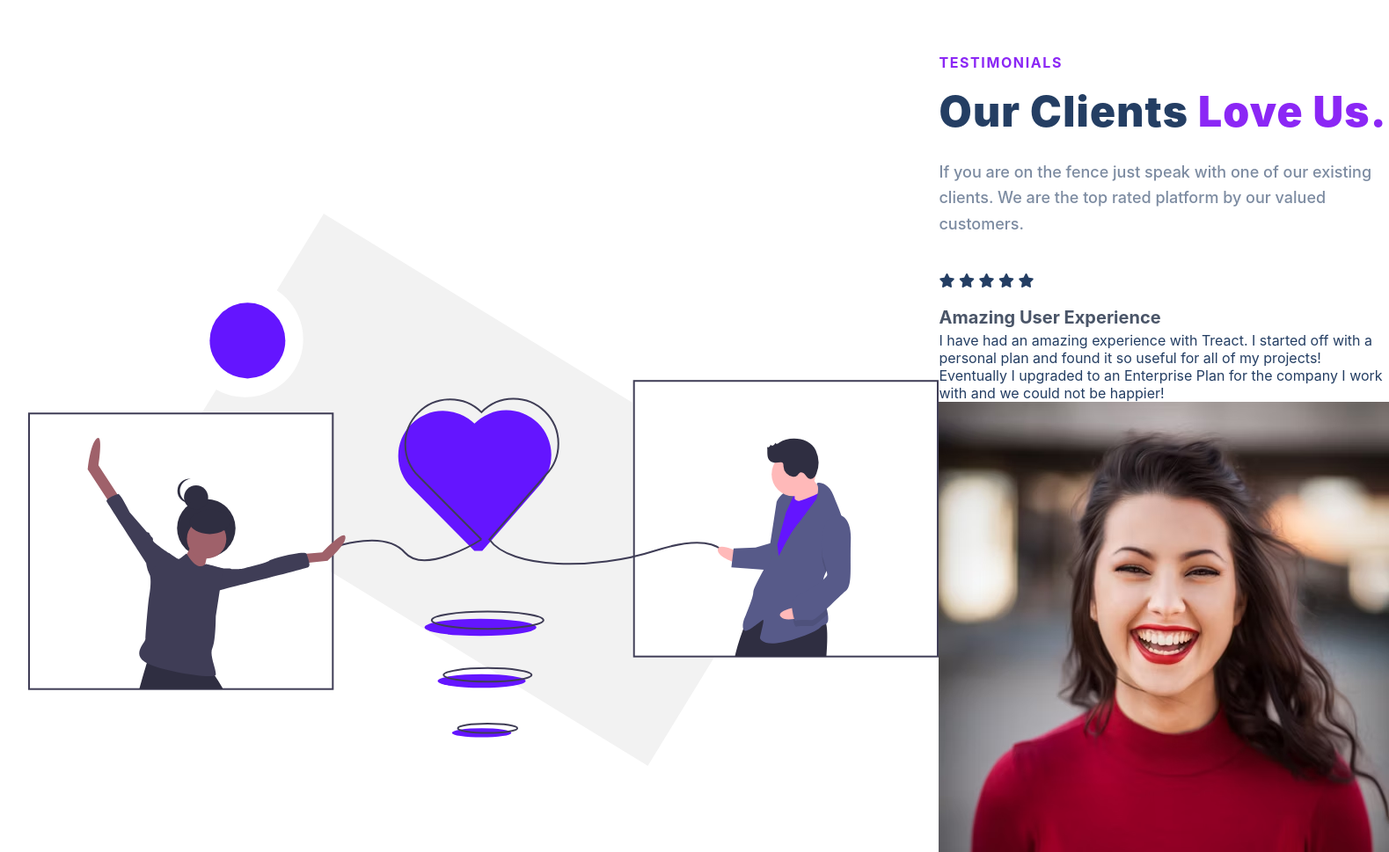
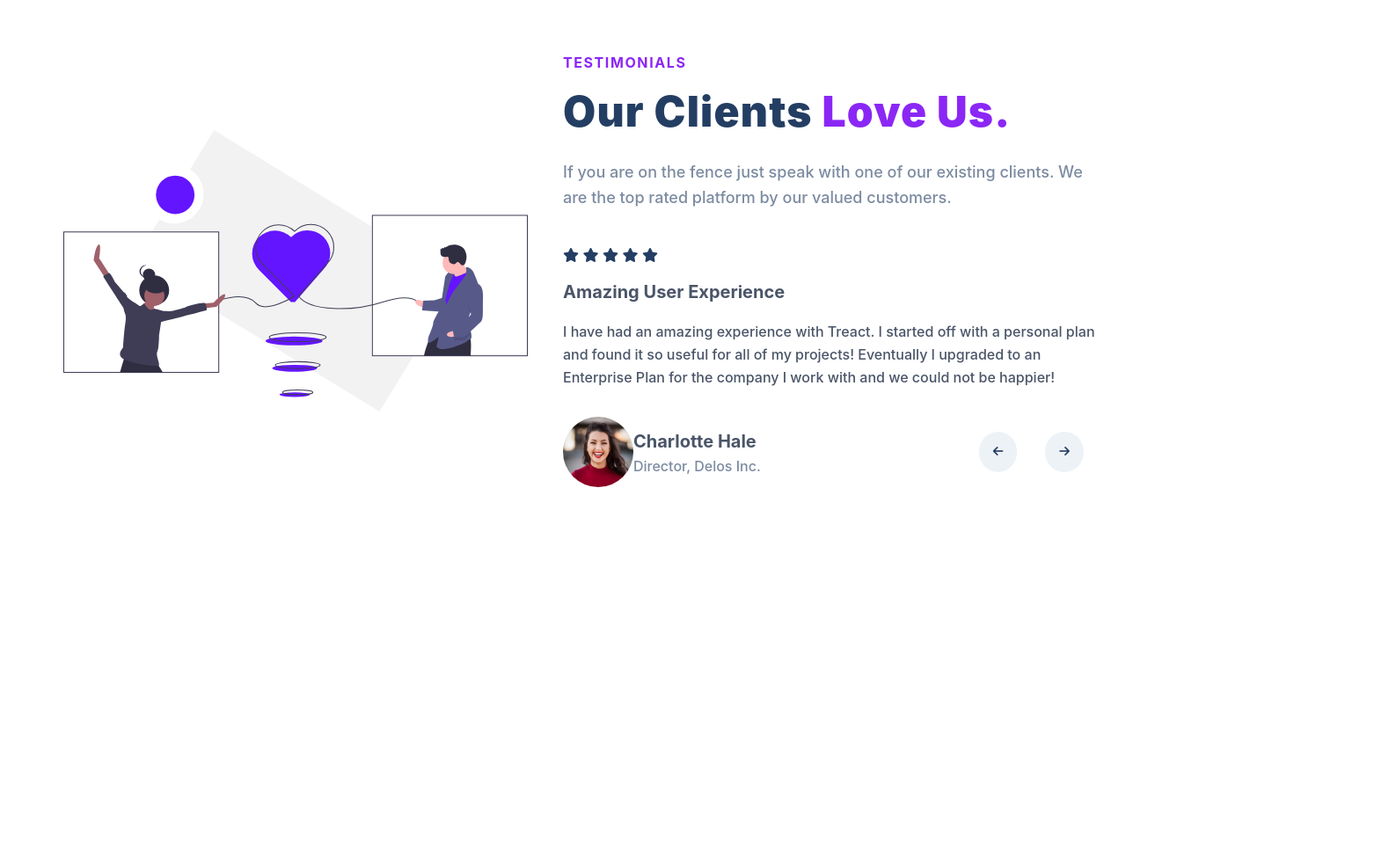
Before and after one commit to Morgan123321/Treact, a plain HTML site: page index.html in a window 1280 px wide. Shown: the part 4432-5401 px from the top of the page at 88% size, 1579 px wide, since content can reach past the window. After the commit the page ends 5082 px from the top, so only its background shows below. Drawn offline with Linux system fonts and the light colour scheme.

Commit message:
testimonials2

```diff
--- a/index.html
+++ b/index.html
@@ -330,10 +330,10 @@
                 <p class="testimonial__para">I have had an amazing experience with Treact.  I started off with a personal plan and found it so useful for all of my projects!  Eventually I upgraded to an Enterprise Plan for the company I work with and we could not be happier!</p>
                 <div class="testimonial__bottom">
                     <div class="testimonial__profile">
-                        <img src="./assets/photo-woman.png" class="testomonial__img">
+                        <img src="./assets/photo-woman.png" class="testimonial__img">
                         <div class="testimonial__details">
                             <div class="testimonial__name">Charlotte Hale</div>
-                            <div class="testomonial__role">Director, Delos Inc.</div>
+                            <div class="testimonial__role">Director, Delos Inc.</div>
 
                         </div>
                     </div>
--- a/styles.css
+++ b/styles.css
@@ -654,3 +654,70 @@
         font-size: 1.25rem;
         font-weight: 700;
     }
+
+    .testimonial__para {
+        margin-top: 1rem;
+        margin-bottom: 2rem;
+        font-weight: 500;
+        line-height: 1.625;
+        font-size: 16px;
+        color: rgb(74 85 104);
+    }
+
+    .testimonial__bottom {
+        display: flex;
+        justify-content: space-between;
+    }
+
+    .testimonial__profile {
+        display: flex;
+        align-items: center;
+    }
+
+    .testimonials__img,
+    .testimonials__description {
+    width: 50%;
+    }
+
+    .testimonials__img {
+        padding: 40px;
+    }
+
+    .testimonial__img {
+        width: 80px;
+        height: 80px;
+        border-radius: 50%;
+    }
+
+    .testimomial__details {
+        margin-left: 24px;
+    }
+
+    .testimonial__name {
+        color: #4a5568;
+        line-height: 1.625;
+        font-size: 1.25rem;
+        font-weight: 700;
+    }
+
+    .testimonial__role {
+        color: #7c8ba1;
+        font-weight: 500;
+        line-height: 1.5;
+    }
+
+    .testimonial__buttons {
+        display: flex;
+        align-items: center;
+    }
+
+    .testimonial__button {
+        display: flex;
+        justify-content: center;
+        align-items: center;
+        padding: 16px;
+        background: #edf2f7;
+        border-radius: 50%;
+        margin: 0 16px;
+        transition: all 300ms ease;
+    }
```
